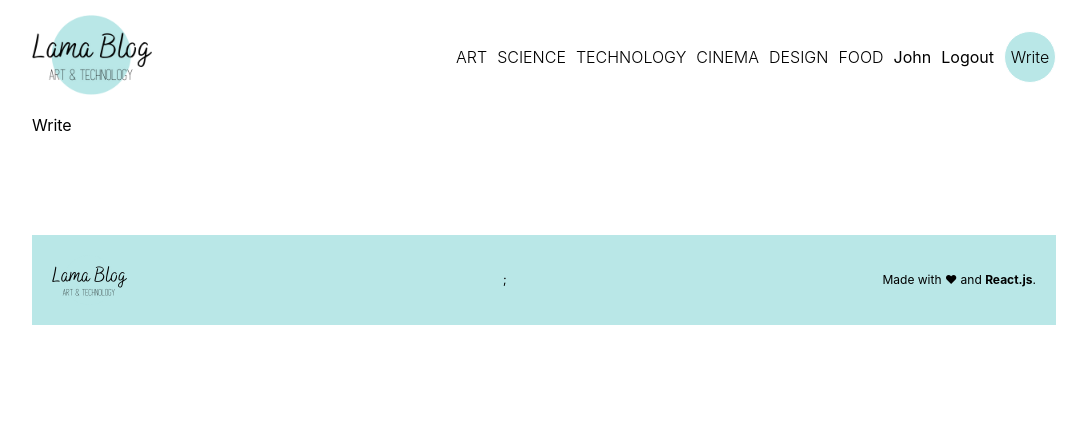
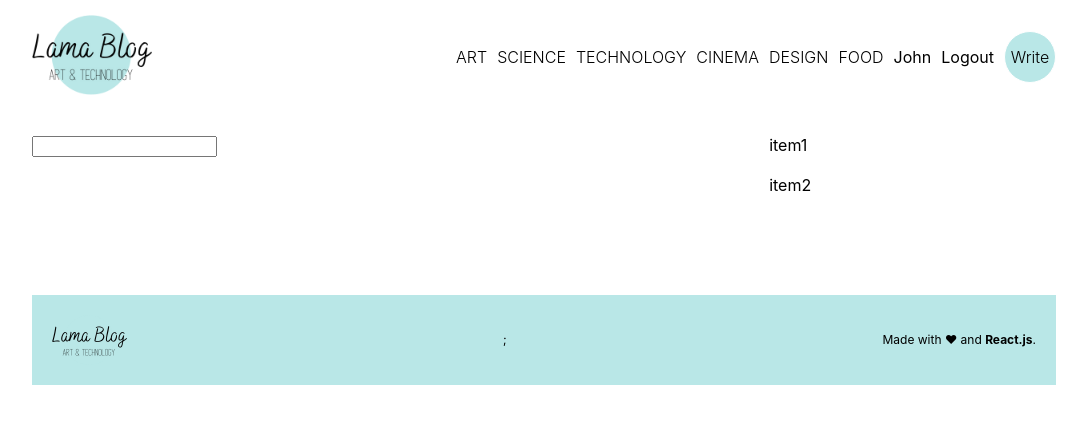
Before and after one commit to Zia123456/node_project, a React (Create React App) app: page /write in a window 1280 px wide. Shown: the top 424 px of the page, without its empty margins (96-1183 px from the left). Built offline with nearby package versions, Linux system fonts and the light colour scheme.

Commit message:
Create write content

```diff
--- a/src/pages/Write.jsx
+++ b/src/pages/Write.jsx
@@ -1,7 +1,17 @@
 import React from 'react';
 
 function Write() {
-  return <div>Write</div>;
+  return (
+    <div className="add">
+      <div className="content">
+        <input type="text" />
+      </div>
+      <div className="menu">
+        <div className="item1">item1</div>
+        <div className="item2">item2</div>
+      </div>
+    </div>
+  );
 }
 
 export default Write;
--- a/src/style.scss
+++ b/src/style.scss
@@ -287,5 +287,23 @@ $lightGrean: #b9e7e7;
         }
       }
     }
+
+    //Write
+    .add {
+      margin-top: 20px;
+      display: flex;
+      gap: 20px;
+
+      .content {
+        flex: 5;
+      }
+
+      .menu {
+        flex: 2;
+        display: flex;
+        flex-direction: column;
+        gap: 20px;
+      }
+    }
   }
 }
```
